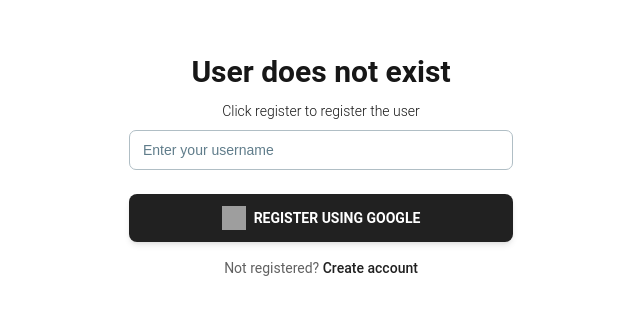
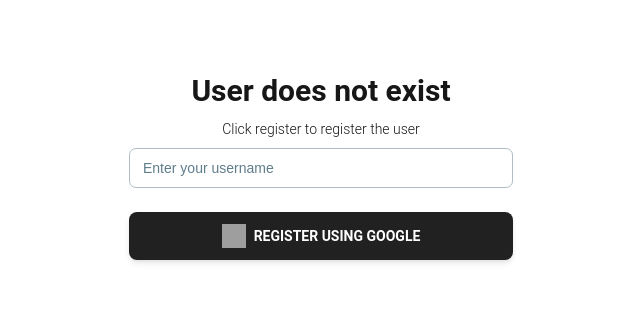
Before and after one commit to Alistar542/quizmate, a Next.js app: page /registration in a window 1280 px wide. Shown: the part 235-550 px from the top of the page, without its empty margins (319-959 px from the left). Built offline with nearby package versions, Linux system fonts and the light colour scheme; grey boxes are pictures that could not be loaded.

Commit message:
minor changes

```diff
--- a/src/app/home/page.tsx
+++ b/src/app/home/page.tsx
@@ -8,7 +8,7 @@
 import { getAnalytics } from "firebase/analytics";
 import { getAuth, signInWithPopup, GoogleAuthProvider } from "firebase/auth";
 import { collection, addDoc, getFirestore, getDocs, query, where } from "firebase/firestore";
-import { AuthContext } from "../components/auth/auth";
+import { AuthContext } from "@/app/components/auth/auth";
 import { firebaseConfig} from "@/app/constants/firebaseconstants";
 
 
@@ -17,12 +17,23 @@
 
 export default function HomePage() {
 
-  const { currentUser } = useContext(AuthContext);
+  const { currentUser, setCurrentUser } = useContext(AuthContext);
   const [questionText, setQuestionText] = useState('');
   const [ questionDoc, setQuestionDoc ] = useState({});
 
+
+
+  // const loadDataOnlyOnce = () => {
+  //   getUserQuestionInformation()
+  //   // setQuestionText(null)
+  // }
+
+  // This function will called only once
+  useEffect(() => {
     async function getUserQuestionInformation() {
       const db = getFirestore(app);
+      console.log("User details from context")
+      console.log(currentUser)
       const q = query(collection(db, "questions"), where("questionId", "==", currentUser.questionId));
       const docSnap = await getDocs(q);
       if(docSnap.docs.length >= 1){
@@ -34,22 +45,23 @@
       }
 
     }
+    console.log("Inside use effect")
+    console.log(currentUser)
+    if (currentUser) {
+      getUserQuestionInformation();
+    }
+  }, [currentUser])
 
-  const loadDataOnlyOnce = () => {
-    getUserQuestionInformation()
-    // setQuestionText(null)
-  }
-
-  // This function will called only once
-  useEffect(() => {
-      loadDataOnlyOnce();
-  }, [])
+  // useEffect(() => {
+  //   console.log("Page load")
+  //   console.log(currentUser)
+  // },[])
 
   return (
     <section className="grid text-center h-screen items-center p-8">
       <div>
         <Typography variant="h3" className="mb-2">
-          Question no. {currentUser.questionId}
+          Question no. {currentUser && currentUser.questionId}
         </Typography>
 
         <Typography variant="h5" className="mb-2">
--- a/src/app/layout.tsx
+++ b/src/app/layout.tsx
@@ -1,7 +1,7 @@
 import type { Metadata } from "next";
 import localFont from "next/font/local";
 import "./globals.css";
-import { AuthProvider } from "./components/auth/auth";
+import { AuthProvider } from "@/app/components/auth/auth";
 
 const geistSans = localFont({
   src: "./fonts/GeistVF.woff",
--- a/src/app/login/page.tsx
+++ b/src/app/login/page.tsx
@@ -1,14 +1,13 @@
 "use client";
-import { useState, useContext } from "react";
+import { useState, useContext, useEffect } from "react";
 import { useRouter } from 'next/navigation'
 import { Typography, Input, Button } from "@material-tailwind/react";
 import { EyeSlashIcon, EyeIcon } from "@heroicons/react/24/solid";
 
 import { initializeApp } from "firebase/app";
-import { getAnalytics } from "firebase/analytics";
 import { getAuth, signInWithPopup, GoogleAuthProvider } from "firebase/auth";
 import { collection, addDoc, getFirestore, getDocs, query, where} from "firebase/firestore";
-import { AuthContext } from "../components/auth/auth";
+import { AuthContext } from "@/app/components/auth/auth";
 import { firebaseConfig} from "@/app/constants/firebaseconstants";
 
 const app = initializeApp(firebaseConfig);
@@ -27,14 +26,24 @@
     const docSnap = await getDocs(q);
     if(docSnap.docs.length >= 1){
       docSnap.forEach((doc) => {
+        console.log(doc.data())
         setCurrentUser(doc.data());
       });
-      router.push("/home")
+      // router.push("/home")
     }else {
       router.push("/registration")
     }
 
   }
+
+  useEffect(() => {
+    if(currentUser){
+      console.log("The user details are present herer")
+      console.log(currentUser)
+      router.push("/home")
+    }
+  },[currentUser])
+
 
   const signInFn = ()=>{
     const auth = getAuth();
--- a/src/app/registration/page.tsx
+++ b/src/app/registration/page.tsx
@@ -6,7 +6,7 @@
 import { initializeApp } from "firebase/app";
 import { getAuth, signInWithPopup, GoogleAuthProvider } from "firebase/auth";
 import { collection, addDoc, getFirestore, getDocs, query, where} from "firebase/firestore";
-import { AuthContext } from "../components/auth/auth";
+import { AuthContext } from "@/app/components/auth/auth";
 import { firebaseConfig} from "@/app/constants/firebaseconstants";
 
 const app = initializeApp(firebaseConfig);
@@ -27,7 +27,7 @@
     const db = getFirestore(app);
     console.log("Saving the details")
     console.log(username)
-    if(username && username === ""){
+    if(username.trim() === ""){
       return
     }
     const userDetailsToSave = {
@@ -85,16 +85,6 @@
             />{" "}
             Register using google
           </Button>
-          <Typography
-            variant="small"
-            color="gray"
-            className="!mt-4 text-center font-normal"
-          >
-            Not registered?{" "}
-            <a href="#" className="font-medium text-gray-900">
-              Create account
-            </a>
-          </Typography>
         </form>
       </div>
     </section>
```
Lines whose indentation alone changed are shown as unchanged.
